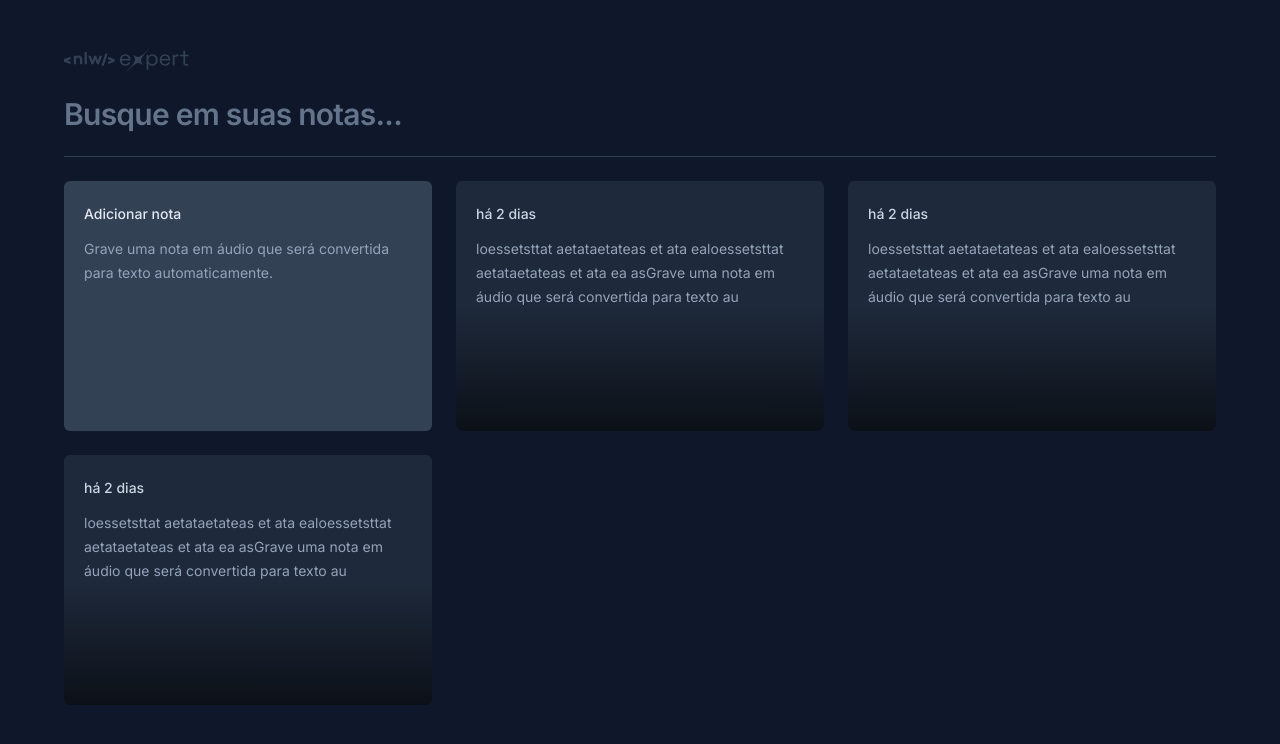
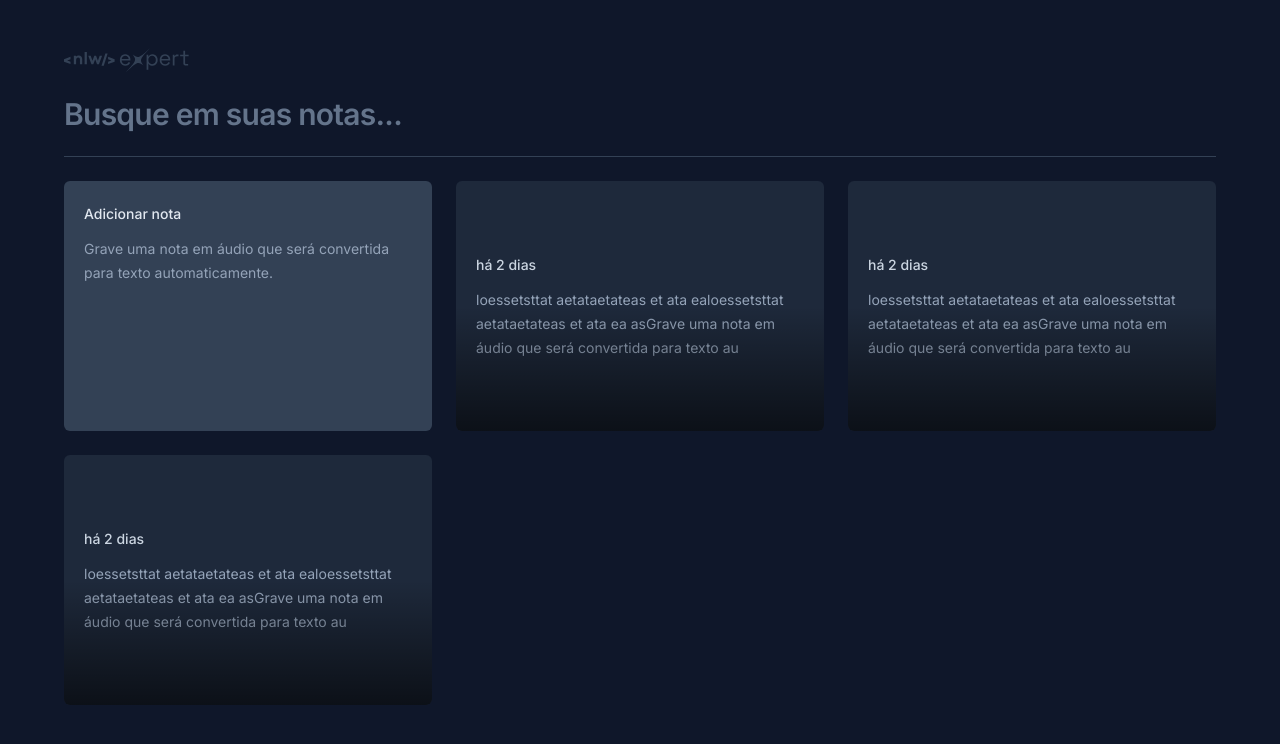
Before and after one commit to Hzimr/nlw-expert-notes, a React (Vite) app: page / in a window 1280 px wide. Shown: the top 744 px of the page. Built offline with nearby package versions, Linux system fonts and the light colour scheme.

Commit message:
refactor: transform div in button and hover and focus-visible added.

```diff
--- a/src/components/note-card.tsx
+++ b/src/components/note-card.tsx
@@ -1,6 +1,6 @@
 export function NoteCard(){
   return (
-    <div className='rounded-md bg-slate-800 p-5 space-y-3 overflow-hidden relative'>
+    <button className='text-left rounded-md bg-slate-800 p-5 space-y-3 overflow-hidden relative hover:ring-2 hover:ring-slate-600 focus-visible:ring-2 focus-visible:ring-lime-400 outline-none '>
           <span className='text-sm font-medium text-slate-300'>
             há 2 dias
           </span>
@@ -8,6 +8,6 @@
             loessetsttat aetataetateas et ata ealoessetsttat aetataetateas et ata ea asGrave uma nota em áudio que será convertida para texto au
           </p>
           <div className='absolute bottom-0 left-0 right-0 h-1/2 bg-gradient-to-t from-black/60 to-black/0 pointer-events-none'/>
-    </div>
+    </button>
   )
 }
```
